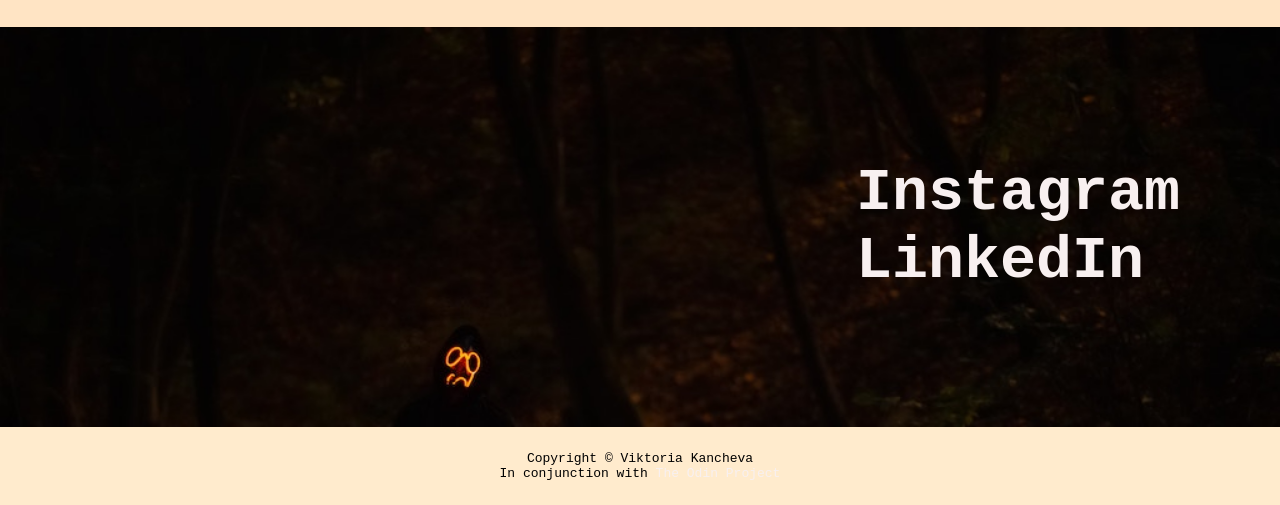
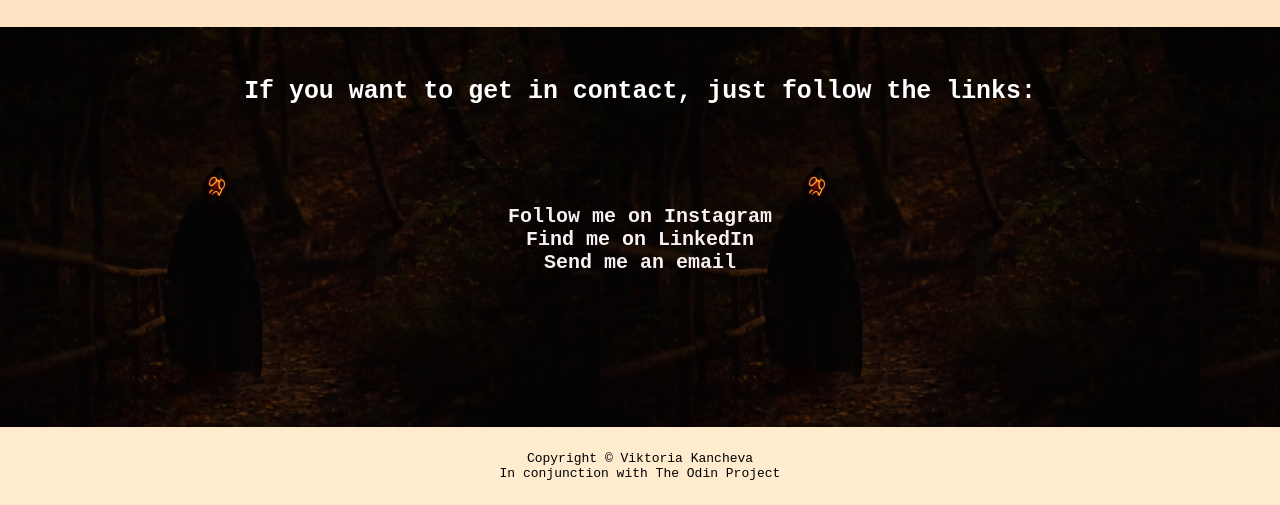
Before and after one commit to heliophilia-vik/My-Portfolio, a plain HTML site: page index.html in a window 1280 px wide. Shown: the part 1729-2234 px from the top of the page. Drawn offline with Linux system fonts and the light colour scheme.

Commit message:
small changes to desing

```diff
--- a/css/index.css
+++ b/css/index.css
@@ -19,6 +19,7 @@
 .navbar {
     display: flex;
     flex-wrap: wrap;
+    flex-shrink: 1;
     justify-content: space-between;
     background-color: #b5a3a2;
     color: rgb(99, 101, 48);
@@ -31,7 +32,8 @@
     align-self: center;
     color: black;
     font-weight: bold;
-    font-size: 36px;
+    font-size: 32px;
+
 }
 
 .nav-links {
@@ -107,17 +109,25 @@
 /*  Contact section */
 .contact-section {
     background-image: url(../img/contact-one.jpeg);
-    background-size: cover;
-    min-height: 400px;
+    background-size: contain;
+    min-height: 300px;
     display: flex;
     flex-direction: column;
-    align-items: flex-end;
-    justify-content: space-around;
-    padding-right: 100px;
-    font-size: 60px;
+   justify-content: flex-start;
+   align-items: center;
+   flex-wrap: wrap;
+    padding: 50px;
+    font-size: 30px;
     font-weight: bold;
 }
-
+.contact-info-container {
+   display: flex;
+   justify-content: flex-end;
+   align-self: center;
+   padding-top: 100px;
+   text-align: center;
+   font-size: 20px;
+}
 ul {
     list-style: none;
     color: aliceblue;
@@ -131,3 +141,8 @@
     padding: 24px 0px;
     align-self: stretch;
 }
+
+.odin a {
+    color: black;
+
+}
--- a/index.html
+++ b/index.html
@@ -10,7 +10,7 @@
 <body>
  <nav class="navbar">
   <img class="header-logo" src="./img/dark-angel.jpeg" width="100" height="100" alt="Dark angel logo"/>
-    <p class="nav-quote"> Music is the essence of life</p>
+    <p class="nav-quote"> <em>Music is the essence of life</em></p>
     <ul class="nav-links">
       <li><a href='#portfolio-section'>Portfolio</a></li>
       <li><a href="#about-me">About</a></li>
@@ -39,15 +39,19 @@
    </div>
 
 <div id="contact-section" class="contact-section">
+    <h5 class="title"> If you want to get in contact, just follow the links:</h5>
+    <div class='contact-info-container'>
     <ul class="contact-links">
-        <li><a href="https://www.instagram.com/heliophilia_vik/"> Instagram</a></li>
-        <li><a href="LinkedIn"> LinkedIn</a></li>
+        <li><a href="https://www.instagram.com/heliophilia_vik/"> Follow me on Instagram</a></li>
+        <li><a href="LinkedIn"> Find me on LinkedIn</a></li>
+        <li> <a href="mailto:viktoria.p.kancheva@gmail.com"> Send me an email</a></li>
     </ul>
 
+    </div>
 </div>
 
  <footer>
-    <p>Copyright © Viktoria Kancheva
+    <p class="odin">Copyright © Viktoria Kancheva
         <br>
         In conjunction with
         <a target="_blank" href="https://www.theodinproject.com/">The Odin Project</a>
```
